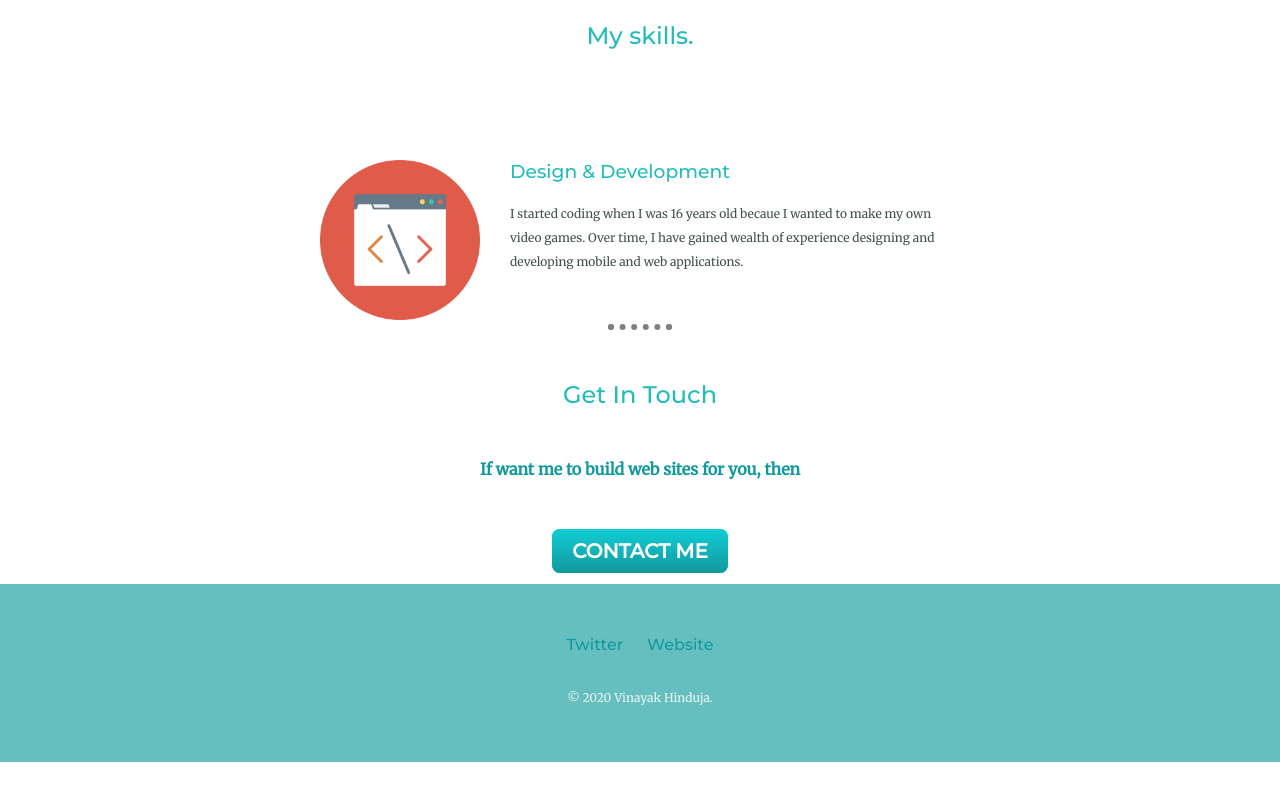
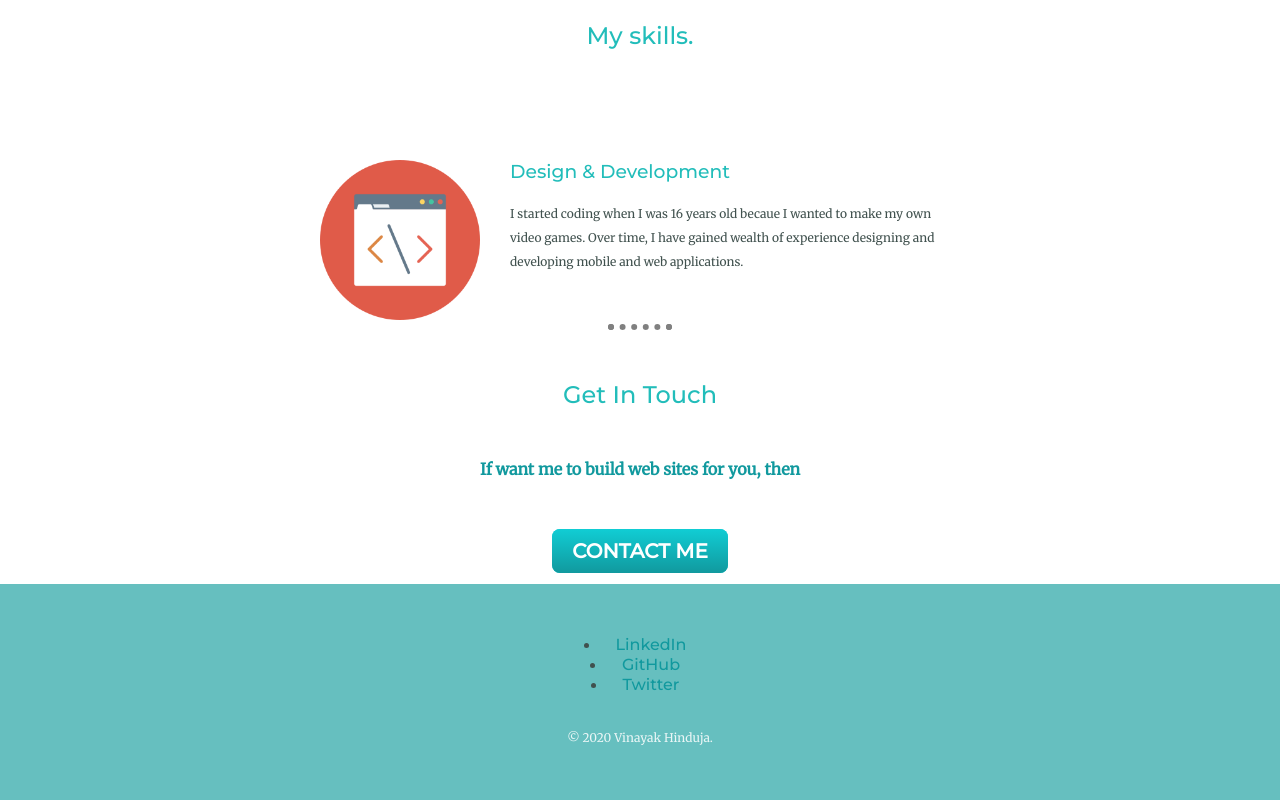
Before and after one commit to Vinayak3101/c, a plain HTML site: page index.html in a window 1280 px wide. Shown: the part 1196-1996 px from the top of the page. Before the commit the page ends 1958 px from the top, so only its background shows below. Drawn offline with Linux system fonts and the light colour scheme.

Commit message:
Update index.html

```diff
--- a/index.html
+++ b/index.html
@@ -66,9 +66,11 @@
 
   <div class="last">
 
-    <a class="footer-link1" href="https://twitter.com/Vinay76903958">Twitter</a>
+     <li><a href="https://www.linkedin.com/in/vinayak-hinduja-509941214/" class="icon brands alt fa-linkedin"><span class="label">LinkedIn</span></a></li>
 
-    <a class="footer-link2" href="https://vinayak3101.github.io/cv/">Website</a>
+    <li><a href="https://github.com/Vinayak3101" class="icon brands alt fa-github"><span class="label">GitHub</span></a></li>
+
+    <li><a href="https://twitter.com/Vinay56432" class="icon brands alt fa-github"><span class="label">Twitter</span></a></li>
 
     <p class="copy-right">© 2020 Vinayak Hinduja.</p>
 
```
